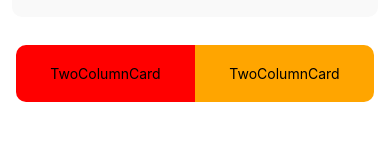
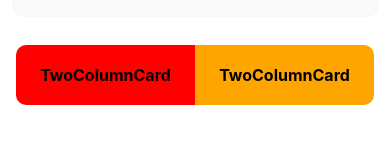
Before and after one commit to marcdevceo/react-native-bootcamp, a React Native app: screen / in a window 390 px wide. Shown: the part 341-484 px from the top of the page. Built offline with nearby package versions, Linux system fonts and the light colour scheme.

Commit message:
chore: changed from inline styling to using StyleSheet on App.js

```diff
--- a/components/TwoColumnCard.js
+++ b/components/TwoColumnCard.js
@@ -3,12 +3,12 @@ import React from "react";
 
 const TwoColumnCard = () => {
   return (
-    <View style={{ flexDirection: "row", margin: 16, borderRadius: 10, overflow: "hidden" }}>
-      <View style={{ flex: 1, backgroundColor: "red", padding: 20, alignItems: "center", justifyContent: "center"}}>
-        <Text>TwoColumnCard</Text>
+    <View style={styles.container}>
+      <View style={styles.columnLeft}>
+        <Text style={styles.text}>TwoColumnCard</Text>
       </View>
-      <View style={{ flex: 1, backgroundColor: "orange", padding: 20, alignItems: "center", justifyContent: "center"}}>
-        <Text>TwoColumnCard</Text>
+      <View style={styles.columnRight}>
+        <Text style={styles.text}>TwoColumnCard</Text>
       </View>
     </View>
   );
@@ -16,4 +16,29 @@ const TwoColumnCard = () => {
 
 export default TwoColumnCard;
 
-const styles = StyleSheet.create({});
+const styles = StyleSheet.create({
+    container: {
+        flexDirection: "row",
+        margin: 16,
+        borderRadius: 10,
+        overflow: "hidden"
+    },
+    columnLeft: {
+        flex: 1,
+        backgroundColor: "red",
+        padding: 20,
+        alignItems: "center",
+        justifyContent: "center"
+    },
+    columnRight: {
+        flex: 1,
+        backgroundColor: "orange",
+        padding: 20,
+        alignItems: "center",
+        justifyContent: "center"
+    },
+    text: {
+        fontWeight: "bold",
+        fontSize: 16
+    }
+});
```
